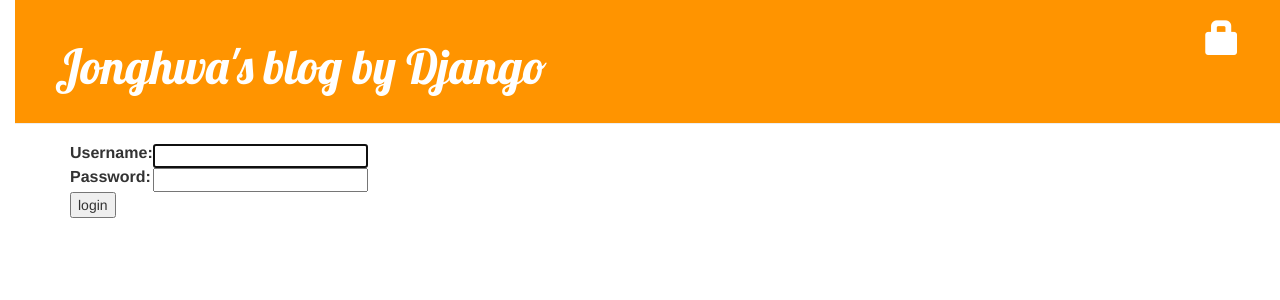
After one commit to Jonghwa-Park/my-first-blog, a Django app: page /accounts/login/ in a window 1280 px wide. The commit adds this page. Shown: the top 300 px of the page. Run offline with Django 3.2, Linux system fonts and the light colour scheme; some libraries are stand-ins or nearby versions.

Commit message:
로그인 기능, 로그아웃 기능 추가

```diff
--- a/blog/templates/blog/base.html
+++ b/blog/templates/blog/base.html
@@ -11,9 +11,10 @@
     	<div class="page-header">
 		{%if user.is_authenticated %}
 		<a href="{% url 'post_new' %}" class="top-menu"><span class="glyphicon glyphicon-plus"></span></a>
-		{%endif%}
-		{%if user.is_authenticated %}
 		<a href="{% url 'post_draft_list' %}" class="top-menu"><span class="glyphicon glyphicon-edit"></span></a>
+		<p class="top-menu">Hello {{ user.username }} <small>(<a href="{% url 'logout' %}">Log out</a>)</small></p>
+		{%else%}
+		<a href="{% url 'login' %}" class="top-menu"><span class="glyphicon glyphicon-lock"></span></a>
 		{%endif%}
        		<h1><a href="/">Jonghwa's blog by Django</a></h1>
    	 </div>
--- /dev/null
+++ b/blog/templates/registration/login.html
@@ -0,0 +1,24 @@
+{% extends "blog/base.html" %}
+
+{% block content %}
+    {% if form.errors %}
+        <p>이름과 비밀번호가 일치하지 않습니다. 다시 시도해주세요.</p>
+    {% endif %}
+
+    <form method="post" action="{% url 'login' %}">
+    {% csrf_token %}
+        <table>
+        <tr>
+            <td>{{ form.username.label_tag }}</td>
+            <td>{{ form.username }}</td>
+        </tr>
+        <tr>
+            <td>{{ form.password.label_tag }}</td>
+            <td>{{ form.password }}</td>
+        </tr>
+        </table>
+
+        <input type="submit" value="login" />
+        <input type="hidden" name="next" value="{{ next }}" />
+    </form>
+{% endblock %}
--- a/blog/urls.py
+++ b/blog/urls.py
@@ -1,5 +1,6 @@
 from django.conf.urls import url
 from . import views
+from django.conf.urls import include, url
 
 urlpatterns = [
             url(r'^$', views.post_list, name='post_list'),
--- a/mysite/settings.py
+++ b/mysite/settings.py
@@ -123,3 +123,4 @@ USE_TZ = True
 STATIC_URL = '/static/'
 STATIC_URL = '/static/'
 STATIC_ROOT = os.path.join(BASE_DIR, 'static')
+LOGIN_REDIRECT_URL = '/'
--- a/mysite/urls.py
+++ b/mysite/urls.py
@@ -15,8 +15,12 @@ Including another URLconf
 """
 from django.conf.urls import include, url
 from django.contrib import admin
+from django.contrib.auth import views
+
 
 urlpatterns = [
     url(r'^admin/', admin.site.urls),
+    url(r'^accounts/login/$', views.login, name='login'),
+    url(r'^accounts/logout/$', views.logout, name='logout', kwargs={'next_page': '/'}),
     url(r'', include('blog.urls')),
 ]
```
Also changed, not shown: blog/views.py (+7 -0 lines).
